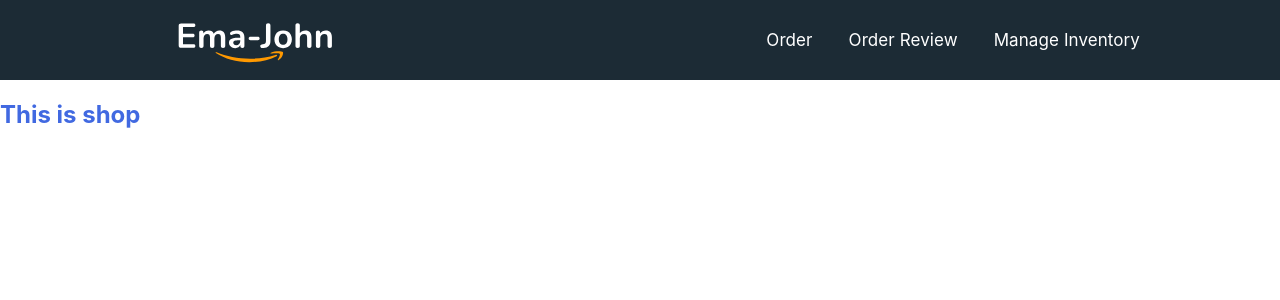
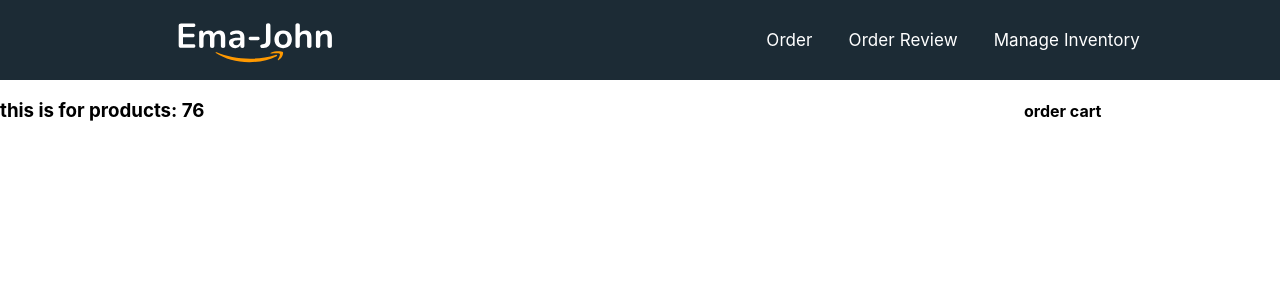
Before and after one commit to sabbirpboss/ema-john-simple-e-commerce, a React (Create React App) app: page / in a window 1280 px wide. Shown: the top 300 px of the page. Built offline with nearby package versions, Linux system fonts and the light colour scheme.

Commit message:
succesfully products data loaded

```diff
--- a/src/components/Shop/Shop.css
+++ b/src/components/Shop/Shop.css
@@ -1,3 +1,4 @@
-h2{
-    color: royalblue;
+.shop-container{
+    display: grid;
+    grid-template-columns: 4fr 1fr;
 }
--- a/src/components/Shop/Shop.js
+++ b/src/components/Shop/Shop.js
@@ -1,10 +1,21 @@
-import React from 'react';
+import React, { useEffect, useState } from 'react';
 import './Shop.css'
 
 const Shop = () => {
+    const [products, setProducts] = useState([]);
+    useEffect( () => {
+        fetch('products.json')
+        .then(res => res.json())
+        .then(data => setProducts(data))
+    }, [])
     return (
-        <div>
-            <h2>This is shop</h2>
+        <div className='shop-container'>
+            <div className="products-container">
+                <h3>this is for products: {products.length}</h3>
+            </div>
+            <div className="cart-container">
+                <h4>order cart</h4>
+            </div>
         </div>
     );
 };
```
Also changed, not shown: public/products.json (renamed from src/fakeData/products.json).
